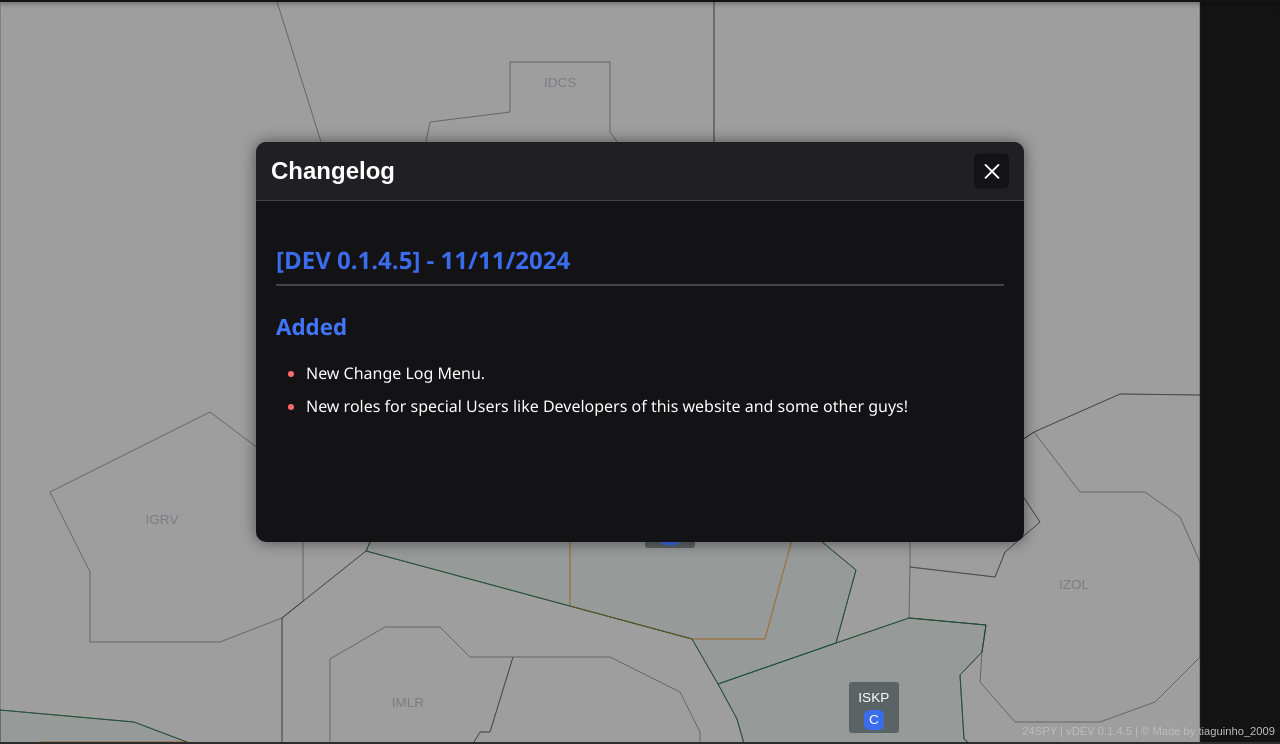
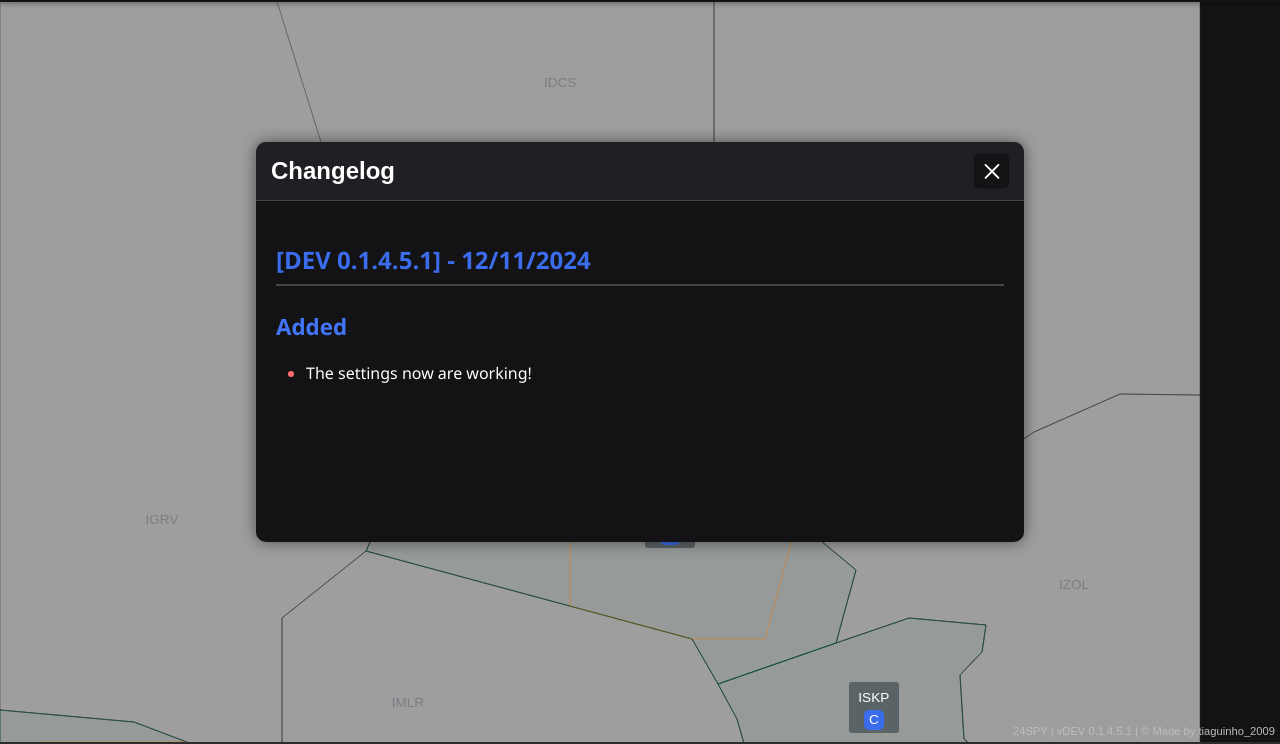
Before and after one commit to tiaguinho2009/24SPY-DEV, a plain HTML site: page index.html in a window 1280 px wide. Shown: the part 58-802 px from the top of the page. Drawn offline with Linux system fonts and the light colour scheme; no server answers.

Commit message:
DEV 0.1.4.5.1

```diff
--- a/assets/areas.js
+++ b/assets/areas.js
@@ -1090,14 +1090,15 @@ const settings = [
 ];
 
 const settingsValues = {
+    //default
     showAirportUI: true,
     showFIRlines: true,
-    showAPPlines: true,
+    showAPPlines: false,
     showOnlineATC: true,
 };
 
 const websiteInfo = {
-    version: "DEV 0.1.4.5",
+    version: "DEV 0.1.4.5.1",
 };
 
 const localInfo = {};
--- a/index.html
+++ b/index.html
@@ -46,11 +46,10 @@
             </button>
          </span>
          <div class="content">
-             <h2>[DEV 0.1.4.5] - 11/11/2024</h2>
+             <h2>[DEV 0.1.4.5.1] - 12/11/2024</h2>
              <h3>Added</h3>
              <ul>
-                 <li>New Change Log Menu.</li>
-                 <li>New roles for special Users like Developers of this website and some other guys!</li>
+                 <li>The settings now are working!</li>
              </ul>
          </div>
       </div>
```
Also changed, not shown: 2 other files.
